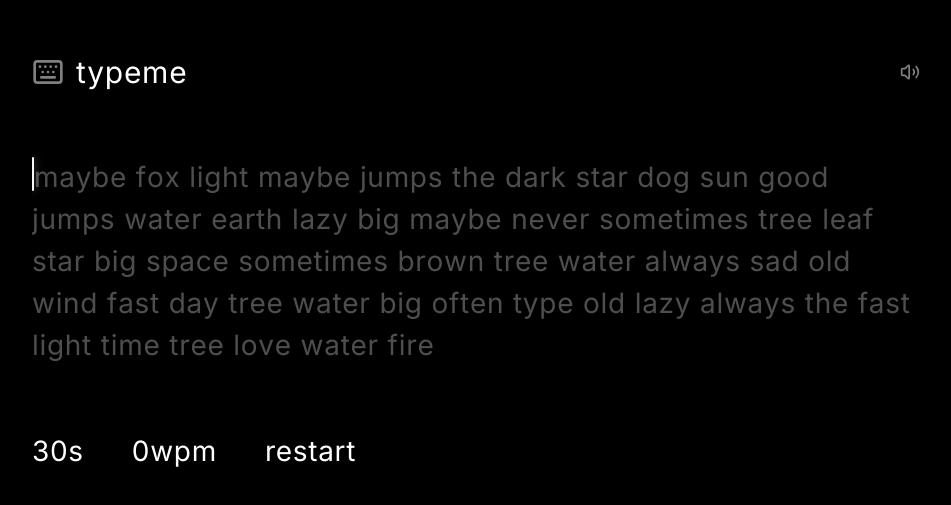
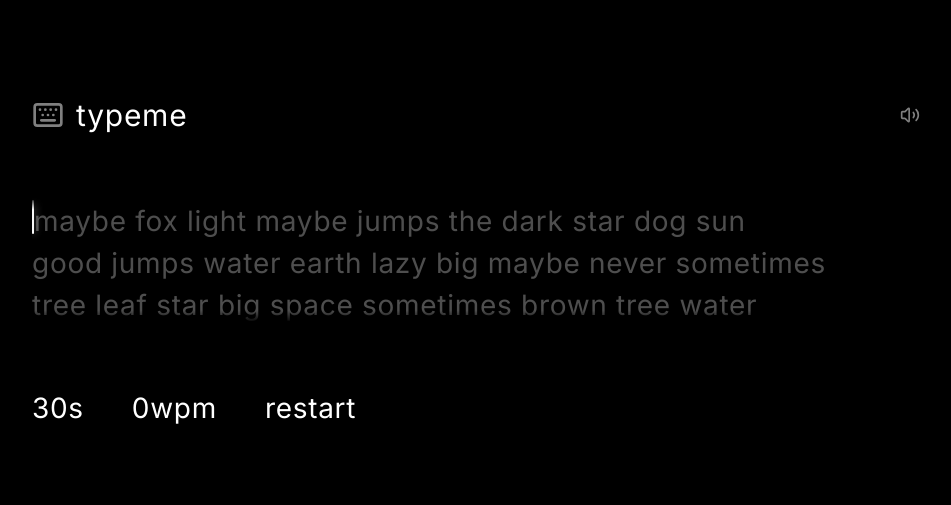
Before and after one commit to iamakchavan/typeme, a React (Vite) app: page / in a window 1280 px wide. Shown: the part 137-642 px from the top of the page, without its empty margins (160-1111 px from the left). Built offline with nearby package versions, Linux system fonts and the light colour scheme.

Commit message:
Refactor Desktop component to enhance text rendering and timer functionality; add scrolling text feature and dynamic timer duration adjustment

```diff
--- a/index.html
+++ b/index.html
@@ -49,6 +49,20 @@
 
     <style>
       @import url("https://fonts.googleapis.com/css?family=Inter:400");
+
+      /* Prevent white flash on load */
+      html, body {
+        background-color: #000000;
+        margin: 0;
+        padding: 0;
+        overflow: hidden;
+      }
+
+      #app {
+        background-color: #000000;
+        min-height: 100vh;
+        width: 100vw;
+      }
     </style>
     <link href="tailwind.css" rel="stylesheet" />
   </head>
--- a/src/screens/Desktop/Desktop.tsx
+++ b/src/screens/Desktop/Desktop.tsx
@@ -24,12 +24,16 @@ export const Desktop = (): JSX.Element => {
   const [text, setText] = useState("");
   const [userInput, setUserInput] = useState("");
   const [timeLeft, setTimeLeft] = useState(30);
+  const [timerDuration, setTimerDuration] = useState(30);
   const [isActive, setIsActive] = useState(false);
   const [wpm, setWpm] = useState(0);
   const [correctChars, setCorrectChars] = useState(0);
   const [isSoundEnabled, setIsSoundEnabled] = useState(true);
+  const [isTimerHovered, setIsTimerHovered] = useState(false);
+  const [scrollOffset, setScrollOffset] = useState(0);
   const inputRef = useRef<HTMLInputElement>(null);
   const audioContextRef = useRef<AudioContext | null>(null);
+  const textContainerRef = useRef<HTMLDivElement>(null);
 
   useEffect(() => {
     setText(generateText());
@@ -123,30 +127,127 @@ export const Desktop = (): JSX.Element => {
       setIsActive(true);
     }
 
+    // Check if we need to generate more text (when user is near the end and timer is still running)
+    if (isActive && timeLeft > 0 && value.length >= text.length - 20) {
+      const additionalText = generateText(30);
+      setText(prevText => prevText + " " + additionalText);
+    }
+
     setUserInput(value);
   };
 
   useEffect(() => {
     if (isActive && timeLeft > 0) {
-      const elapsedMinutes = (30 - timeLeft) / 60;
+      const elapsedMinutes = (timerDuration - timeLeft) / 60;
       if (elapsedMinutes > 0) {
         const calculatedWpm = Math.round((correctChars / 5) / elapsedMinutes);
         setWpm(calculatedWpm);
       }
     }
-  }, [correctChars, timeLeft, isActive]);
+  }, [correctChars, timeLeft, isActive, timerDuration]);
 
   const handleRestart = () => {
     setText(generateText());
     setUserInput("");
-    setTimeLeft(30);
+    setTimeLeft(timerDuration);
     setIsActive(false);
     setWpm(0);
     setCorrectChars(0);
+    setScrollOffset(0);
     inputRef.current?.focus();
   };
 
-  const renderText = () => {
+  const handleTimerClick = () => {
+    if (!isActive) {
+      const newDuration = timerDuration === 30 ? 60 : 30;
+      setTimerDuration(newDuration);
+      setTimeLeft(newDuration);
+    }
+  };
+
+  // Break text into lines and create character mapping
+  const getTextLinesWithMapping = () => {
+    if (!textContainerRef.current) return { lines: [], charToLineMap: [] };
+
+    const containerWidth = textContainerRef.current.offsetWidth;
+    const charWidth = 16.8; // Approximate width of Inter font at 28px
+    const charsPerLine = Math.floor(containerWidth / charWidth);
+
+    const lines: string[] = [];
+    const charToLineMap: number[] = []; // Maps each character index to its line number
+    const words = text.split(' ');
+    let currentLine = '';
+    let currentLineIndex = 0;
+    let globalCharIndex = 0;
+
+    for (let wordIndex = 0; wordIndex < words.length; wordIndex++) {
+      const word = words[wordIndex];
+      const testLine = currentLine ? `${currentLine} ${word}` : word;
+
+      if (testLine.length <= charsPerLine) {
+        // Add space character mapping if not first word in line
+        if (currentLine) {
+          charToLineMap[globalCharIndex] = currentLineIndex;
+          globalCharIndex++; // for the space
+        }
+
+        // Add word character mappings
+        for (let i = 0; i < word.length; i++) {
+          charToLineMap[globalCharIndex] = currentLineIndex;
+          globalCharIndex++;
+        }
+
+        currentLine = testLine;
+      } else {
+        // Line is full, start new line
+        if (currentLine) {
+          lines.push(currentLine);
+          currentLineIndex++;
+        }
+
+        // Add word character mappings to new line
+        for (let i = 0; i < word.length; i++) {
+          charToLineMap[globalCharIndex] = currentLineIndex;
+          globalCharIndex++;
+        }
+
+        currentLine = word;
+      }
+    }
+
+    if (currentLine) {
+      lines.push(currentLine);
+    }
+
+    return { lines, charToLineMap };
+  };
+
+  // Calculate which line the cursor is on
+  const getCurrentLineIndex = () => {
+    const { charToLineMap } = getTextLinesWithMapping();
+    const cursorPosition = Math.min(userInput.length, charToLineMap.length - 1);
+    return charToLineMap[cursorPosition] || 0;
+  };
+
+  // Update scroll offset when cursor moves to new lines - trigger earlier
+  useEffect(() => {
+    const currentLineIndex = getCurrentLineIndex();
+    const maxVisibleLines = 3;
+
+    // Trigger scroll when cursor reaches the 3rd line (index 2) instead of waiting for 4th line
+    if (currentLineIndex >= maxVisibleLines - 1) {
+      const newOffset = Math.max(0, currentLineIndex - maxVisibleLines + 2);
+      if (newOffset !== scrollOffset) {
+        setScrollOffset(newOffset);
+      }
+    }
+  }, [userInput, text, scrollOffset]);
+
+  const renderScrollingText = () => {
+    const { lines } = getTextLinesWithMapping();
+    const maxVisibleLines = 3;
+    const visibleLines = lines.slice(scrollOffset, scrollOffset + maxVisibleLines);
+
     const cursorElement = (
       <motion.span
         layoutId="cursor"
@@ -157,14 +258,6 @@ export const Desktop = (): JSX.Element => {
           y: [0.5, 0, 0.5]
         }}
         transition={{
-          layout: {
-            type: "spring",
-            stiffness: 400,
-            damping: 35,
-            mass: 0.5,
-            restDelta: 0.001,
-            restSpeed: 0.001
-          },
           opacity: {
             duration: 1.2,
             repeat: Infinity,
@@ -184,71 +277,45 @@ export const Desktop = (): JSX.Element => {
       />
     );
 
+    return (
+      <motion.div
+        key={scrollOffset}
+        initial={{ y: 15, opacity: 0.7 }}
+        animate={{ y: 0, opacity: 1 }}
+        transition={{
+          duration: 0.3,
+          ease: [0.25, 0.1, 0.25, 1]
+        }}
+      >
+        {visibleLines.map((line, lineIndex) => {
+          const actualLineIndex = scrollOffset + lineIndex;
+
+          const renderLine = () => {
             const elements: JSX.Element[] = [];
-    let wordChars: JSX.Element[] = [];
-    let wordKey = 0;
+            let globalCharIndex = 0;
 
-    for (let i = 0; i < text.length; i++) {
-      const char = text[i];
-
-      if (i === userInput.length) {
-        wordChars.push(<span key="cursor">{cursorElement}</span>);
+            // Calculate the global character index for this line
+            for (let i = 0; i < actualLineIndex; i++) {
+              globalCharIndex += lines[i].length;
+              if (i < lines.length - 1) globalCharIndex++; // Add space between lines
             }
 
-      if (char === " ") {
-        let spaceClassName = "text-[#4e4e4e]";
-        let isCorrect = false;
-        if (i < userInput.length) {
-          if (userInput[i] === " ") {
-            spaceClassName = "text-white";
-            isCorrect = true;
-          } else {
-            spaceClassName = "text-red-500";
-          }
+            // Render each character in the line
+            for (let charIndex = 0; charIndex < line.length; charIndex++) {
+              const char = line[charIndex];
+              const currentGlobalIndex = globalCharIndex + charIndex;
+
+              // Add cursor if it's at this position
+              if (currentGlobalIndex === userInput.length) {
+                elements.push(<span key={`cursor-${currentGlobalIndex}`}>{cursorElement}</span>);
               }
 
-        const isError = i < userInput.length && userInput[i] !== " ";
-        const spaceElement = (
-          <span key={i} className="inline-block min-w-[0.5ch]">
-            <motion.span
-              className={spaceClassName}
-              animate={isCorrect ? {
-                textShadow: [
-                  "0 0 0px rgba(255,255,255,0)",
-                  "0 0 12px rgba(255,255,255,0.8)",
-                  "0 0 0px rgba(255,255,255,0)"
-                ]
-              } : {}}
-              style={isError ? {
-                textShadow: "0 0 8px rgba(239, 68, 68, 0.7)"
-              } : {}}
-              transition={{
-                duration: 0.6,
-                ease: [0.45, 0.05, 0.55, 0.95]
-              }}
-            >
-              {" "}
-            </motion.span>
-          </span>
-        );
-
-        wordChars.push(spaceElement);
-
-        if (wordChars.length > 0) {
-          elements.push(
-            <span key={`word-${wordKey}`} className="whitespace-nowrap inline-block">
-              {wordChars}
-            </span>
-          );
-          wordChars = [];
-          wordKey = i + 1;
-        }
-      } else {
               let className = "text-[#4e4e4e]";
               let isCorrect = false;
               let isError = false;
-        if (i < userInput.length) {
-          if (userInput[i] === char) {
+
+              if (currentGlobalIndex < userInput.length) {
+                if (userInput[currentGlobalIndex] === char) {
                   className = "text-white";
                   isCorrect = true;
                 } else {
@@ -257,9 +324,9 @@ export const Desktop = (): JSX.Element => {
                 }
               }
 
-        const charElement = (
-          <span key={i} className="inline-block">
+              elements.push(
                 <motion.span
+                  key={currentGlobalIndex}
                   className={className}
                   animate={isCorrect ? {
                     textShadow: [
@@ -278,22 +345,36 @@ export const Desktop = (): JSX.Element => {
                 >
                   {char}
                 </motion.span>
-          </span>
-        );
-
-        wordChars.push(charElement);
-      }
-    }
-
-    if (wordChars.length > 0) {
-      elements.push(
-        <span key={`word-${wordKey}`} className="whitespace-nowrap inline-block">
-          {wordChars}
-        </span>
               );
             }
 
+            // Add cursor at end of line if needed (for spaces between lines)
+            const lineEndIndex = globalCharIndex + line.length;
+            if (lineEndIndex === userInput.length && actualLineIndex < lines.length - 1) {
+              elements.push(<span key={`cursor-end-${lineEndIndex}`}>{cursorElement}</span>);
+            }
+
             return elements;
+          };
+
+          return (
+            <motion.div
+              key={`line-${actualLineIndex}`}
+              className="leading-[42px]"
+              initial={{ opacity: 0, y: 8 }}
+              animate={{ opacity: 1, y: 0 }}
+              transition={{
+                duration: 0.25,
+                delay: lineIndex * 0.03,
+                ease: [0.25, 0.1, 0.25, 1]
+              }}
+            >
+              {renderLine()}
+            </motion.div>
+          );
+        })}
+      </motion.div>
+    );
   };
 
   return (
@@ -349,7 +430,7 @@ export const Desktop = (): JSX.Element => {
         </motion.header>
 
         <motion.main
-          className="relative font-['Inter'] font-normal text-[28px] tracking-wide leading-[42px] select-none"
+          className="relative font-['Inter'] font-normal text-[28px] tracking-wide select-none"
           initial={{ y: 20, opacity: 0 }}
           animate={{ y: 0, opacity: 1 }}
           transition={{
@@ -358,8 +439,12 @@ export const Desktop = (): JSX.Element => {
             delay: 0.7
           }}
         >
-          <div className="overflow-hidden text-left">
-            {renderText()}
+          <div
+            ref={textContainerRef}
+            className="overflow-hidden text-left h-[126px] relative" // Fixed height for 3 lines (42px * 3)
+            style={{ maskImage: 'linear-gradient(to bottom, transparent 0%, black 10%, black 90%, transparent 100%)' }}
+          >
+            {renderScrollingText()}
           </div>
           <input
             ref={inputRef}
@@ -385,8 +470,51 @@ export const Desktop = (): JSX.Element => {
             delay: 0.9
           }}
         >
-          <div className="font-['Inter'] font-normal text-white text-[28px] tracking-wide whitespace-nowrap">
+          <div className="relative">
+            <motion.button
+              onClick={handleTimerClick}
+              onMouseEnter={() => setIsTimerHovered(true)}
+              onMouseLeave={() => setIsTimerHovered(false)}
+              disabled={isActive}
+              className={`font-['Inter'] font-normal text-[28px] tracking-wide whitespace-nowrap transition-colors duration-200 ${
+                isActive
+                  ? 'text-white cursor-default'
+                  : 'text-white hover:text-white/80 cursor-pointer'
+              }`}
+              whileHover={!isActive ? { scale: 1.02 } : {}}
+              transition={{ duration: 0.2 }}
+            >
+              <motion.span
+                key={timerDuration}
+                initial={{ opacity: 0, filter: "blur(4px)", y: -5 }}
+                animate={{ opacity: 1, filter: "blur(0px)", y: 0 }}
+                transition={{
+                  duration: 0.4,
+                  ease: [0.25, 0.1, 0.25, 1]
+                }}
+              >
                 {timeLeft}s
+              </motion.span>
+            </motion.button>
+
+            {/* Hover dropdown */}
+            <motion.div
+              className="absolute top-full left-0 mt-2 pointer-events-none"
+              initial={{ opacity: 0, y: -10, filter: "blur(4px)" }}
+              animate={{
+                opacity: isTimerHovered && !isActive ? 1 : 0,
+                y: isTimerHovered && !isActive ? 0 : -10,
+                filter: isTimerHovered && !isActive ? "blur(0px)" : "blur(4px)"
+              }}
+              transition={{
+                duration: 0.3,
+                ease: [0.25, 0.1, 0.25, 1]
+              }}
+            >
+              <div className="font-['Inter'] font-normal text-white/60 text-[20px] tracking-wide whitespace-nowrap">
+                {timerDuration === 30 ? '60s' : '30s'}
+              </div>
+            </motion.div>
           </div>
           <div className="font-['Inter'] font-normal text-white text-[28px] tracking-wide whitespace-nowrap">
             {wpm}wpm
```
Lines whose indentation alone changed are shown as unchanged.
